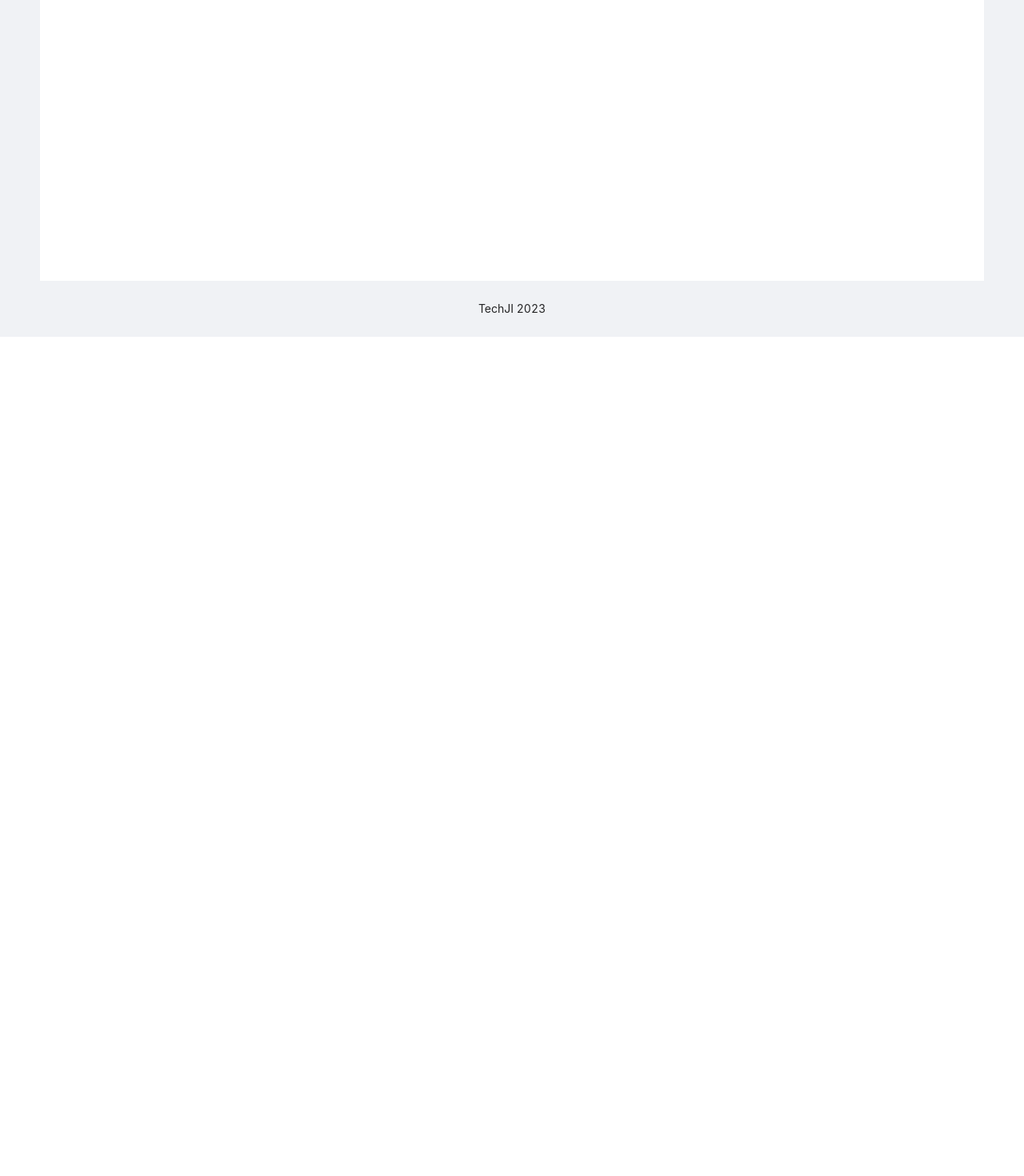
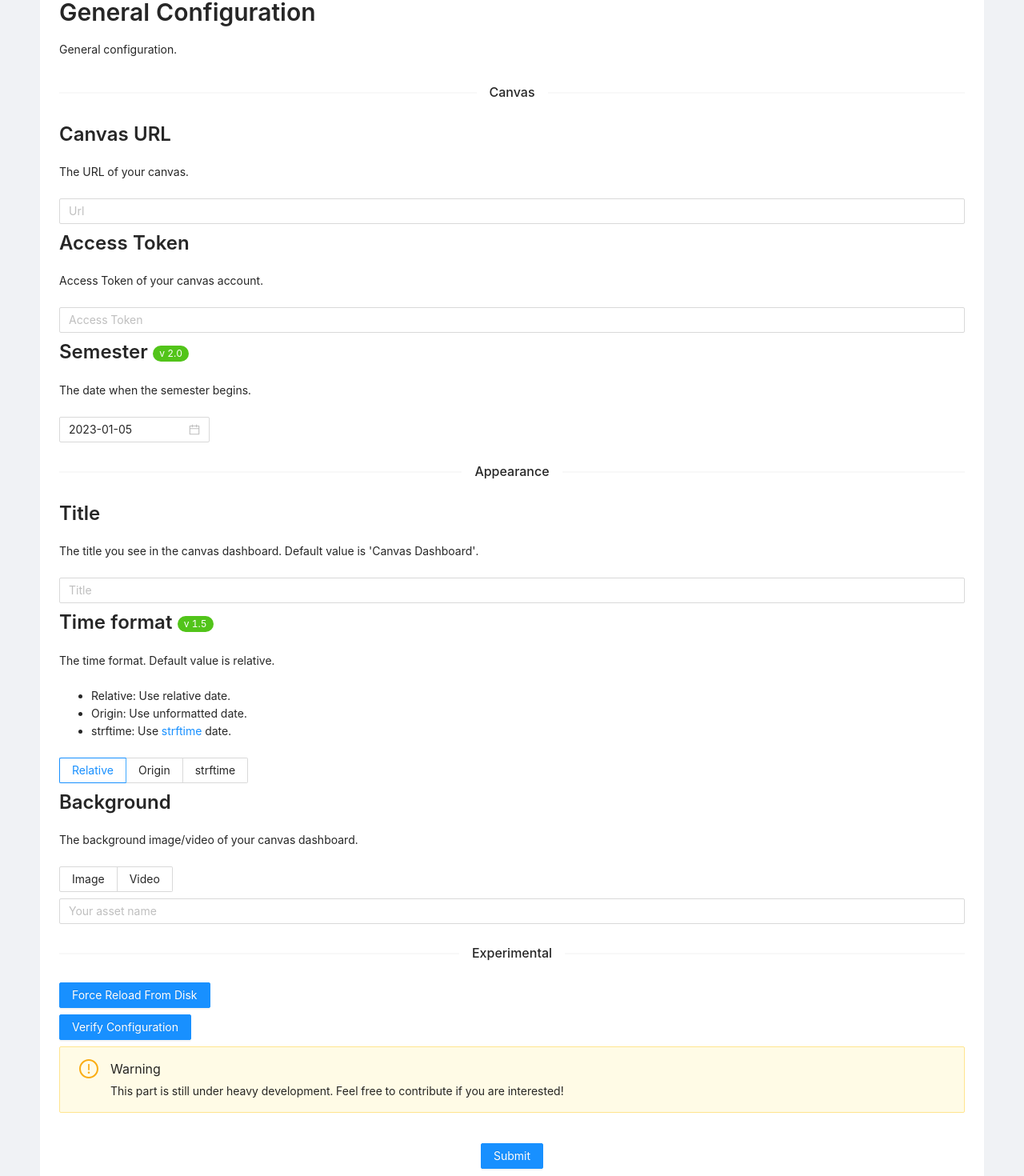
Before and after one commit to linsyking/CanvasHelper2-conf, a Vue app: page /#/settings/general in a window 1280 px wide. Shown: the part 123-1593 px from the top of the page at 80% size. Before the commit the page ends 800 px from the top, so only its background shows below. Built offline with nearby package versions, Linux system fonts and the light colour scheme; no server answers.

Commit message:
feat:basic frontend

```diff
--- a/package.json
+++ b/package.json
@@ -12,6 +12,7 @@
     "@ant-design/icons-vue": "^6.1.0",
     "ant-design-vue": "^3.2.15",
     "axios": "^1.2.2",
+    "dayjs": "^1.11.7",
     "vue": "^3.2.45",
     "vue-router": "4"
   },
--- a/src/components/Config.vue
+++ b/src/components/Config.vue
@@ -1,13 +1,193 @@
 <template>
-    <Page title="Config"></Page>
+  <Page>
+    <a-typography-title :level="2">General Configuration</a-typography-title>
+    <a-typography-paragraph>
+      General configuration.
+    </a-typography-paragraph>
+    <a-skeleton active v-if="loading" />
+    <a-space direction="vertical" style="width: 100%;" v-if="!loading">
+      <a-divider orientation="center">Canvas</a-divider>
+      <a-typography-title :level="3">Canvas URL</a-typography-title>
+      <p>The URL of your canvas.</p>
+      <a-input v-model:value="url" placeholder="Url" />
+      <a-typography-title :level="3">Access Token</a-typography-title>
+      <p>Access Token of your canvas account.</p>
+      <a-input v-model:value="token" placeholder="Access Token" />
+      <a-typography-title :level="3">Semester <a-badge count="v 2.0" :number-style="{ backgroundColor: '#52c41a' }" />
+      </a-typography-title>
+      <p>The date when the semester begins.</p>
+      <a-date-picker v-model:value="semester" />
+
+      <a-divider orientation="center">Appearance</a-divider>
+      <a-typography-title :level="3">Title</a-typography-title>
+      <p>The title you see in the canvas dashboard. Default value is 'Canvas Dashboard'.</p>
+      <a-input v-model:value="title" placeholder="Title" />
+
+      <a-typography-title :level="3">Time format <a-badge count="v 1.5"
+          :number-style="{ backgroundColor: '#52c41a' }" /></a-typography-title>
+      <p>
+        The time format. Default value is relative.
+      </p>
+      <ul>
+        <li>Relative: Use relative date.</li>
+        <li>Origin: Use unformatted date.</li>
+        <li>strftime: Use <a
+            href="https://docs.python.org/3/library/datetime.html#strftime-and-strptime-format-codes">strftime</a> date.
+        </li>
+      </ul>
+      <a-radio-group v-model:value="time_format_mode">
+        <a-radio-button value="relative">Relative</a-radio-button>
+        <a-radio-button value="origin">Origin</a-radio-button>
+        <a-radio-button value="strftime">strftime</a-radio-button>
+      </a-radio-group>
+      <a-input v-model:value="timeFormat" placeholder="strftime string" v-if="time_format_mode == 'strftime'" />
+
+      <a-typography-title :level="3">Background</a-typography-title>
+      <p>
+        The background image/video of your canvas dashboard.
+      </p>
+      <a-radio-group v-model:value="background_mode">
+        <a-radio-button value="image">Image</a-radio-button>
+        <a-radio-button value="video">Video</a-radio-button>
+      </a-radio-group>
+      <a-input v-model:value="background_url" placeholder="Your asset name"/>
+      <a-divider orientation="center">Experimental</a-divider>
+      <a-button type="primary" @click="force_reload" :loading="reload_loading">Force Reload From Disk</a-button>
+      <a-button type="primary" @click="verify" :loading="verify_loading">Verify Configuration</a-button>
+      <a-alert message="Warning"
+        description="This part is still under heavy development. Feel free to contribute if you are interested!"
+        type="warning" show-icon />
+      <a-row justify="center" style="margin-top: 30px;">
+        <a-button type="primary" @click="submit" :loading="submit_loading">Submit</a-button>
+      </a-row>
+    </a-space>
+  </Page>
 </template>
 
 <script lang="ts">
 import Page from './PageSlot.vue';
+import dayjs from 'dayjs';
+import { del, get, post, put } from "../tools/requests";
+
+import { message } from "ant-design-vue";
 import { defineComponent } from "vue";
 export default defineComponent({
-    components: {
-        Page
+  data() {
+    return {
+      title: '',
+      loading: true,
+      url: '',
+      token: '',
+      semester: dayjs(),
+      timeFormat: '',
+      background_mode: '',
+      background_url: '',
+      verify_loading: false,
+      reload_loading: false,
+      submit_loading: false,
+      has_err: false,
+      time_format_mode: 'relative'
+    };
+  },
+  methods: {
+    async remove_attribute(key: string) {
+      await del(`/config/key/${key}`);
+    },
+    async set_attribute(key: string, value: number | string) {
+      if (!value || value == '') {
+        await this.remove_attribute(key);
+        return;
+      }
+
+      if (typeof value === 'string') {
+        value = '"' + value + '"';
+      }
+      const res = await put(`/config/key/${key}`, value);
+      if (!res || res.status != 200) {
+        message.error('Failed to set attribute: ' + key);
+        this.has_err = true;
+      }
+    },
+    async reload() {
+      // Reload configuration
+      const res = await get('/config');
+      if (res && res.status === 200) {
+        // Got configuration
+        const conf = res.data;
+        this.title = conf.title;
+        this.url = conf.url;
+        this.token = conf.bid;
+        if (conf.semester_begin) {
+          this.semester = dayjs(conf.semester_begin, 'YYYY-MM-DD');
+        }
+        if (!conf.time_format || conf.time_format == 'relative' || conf.time_format == 'origin') {
+          this.time_format_mode = conf.time_format ? conf.time_format : 'relative';
+        } else {
+          this.time_format_mode = 'strftime';
+        }
+        this.timeFormat = conf.timeformat;
+        this.background_mode = conf.video ? 'video' : 'image';
+        this.background_url = conf.background_image ? conf.background_image : conf.video;
+      } else {
+        message.error('Getting configuration failed: ' + res?.data.message);
+      }
+      this.loading = false;
+    },
+    async verify() {
+      // Verify the configuration
+      this.verify_loading = true;
+      const res = await get('/config/verify');
+      if (res && res.status === 200) {
+        message.success('Configuration verified!');
+      } else {
+        message.error('Configuration verification failed: ' + res?.data.message);
+      }
+      this.verify_loading = false;
+    },
+    async force_reload() {
+      // Force Reload
+      this.reload_loading = true;
+      const res = await get('/config/refresh');
+      if (res && res.status === 200) {
+        message.success('Configuration reloaded!');
+      } else {
+        message.error('Configuration reload failed: ' + res?.data.message);
+      }
+      await this.reload();
+      this.reload_loading = false;
+    },
+    async submit() {
+      // Submit form
+      if (this.semester) {
+        const sem_f = this.semester.format('YYYY-MM-DD');
+        await this.set_attribute('semester_begin', sem_f);
+      }
+      await this.set_attribute('title', this.title);
+      await this.set_attribute('url', this.url);
+      await this.set_attribute('bid', this.token);
+      if (this.time_format_mode != 'strftime') {
+        await this.set_attribute('timeformat', this.time_format_mode);
+      } else {
+        await this.set_attribute('timeformat', this.timeFormat);
+      }
+      if (this.background_mode == 'image') {
+        await this.set_attribute('background_image', this.background_url);
+        await this.set_attribute('video', '');
+      } else if (this.background_mode == 'video') {
+        await this.set_attribute('video', this.background_url);
+        await this.set_attribute('background_image', '');
+      }
+
+      if (!this.has_err) {
+        message.success('Configuration saved!');
+      }
     }
+  },
+  mounted() {
+    this.reload();
+  },
+  components: {
+    Page
+  }
 });
 </script>
--- a/src/components/Courses.vue
+++ b/src/components/Courses.vue
@@ -1,6 +1,6 @@
 <template>
   <Page>
-    <h1>Course Configuration</h1>
+    <a-typography-title :level="2">Course Configuration</a-typography-title>
     <p>Configure all the courses.</p>
 
     <a-divider orientation="center">Course Table</a-divider>
--- a/src/components/PageSlot.vue
+++ b/src/components/PageSlot.vue
@@ -1,6 +1,6 @@
 <template>
     <a-layout-content :style="{ padding: '0 50px', marginTop: '64px' }">
-      <div :style="{ background: '#fff', padding: '24px', minHeight: '380px', marginTop: '30px' }">
+      <div :style="{ background: '#fff', padding: '24px', minHeight: '400px', marginTop: '30px' }">
         <slot></slot>
       </div>
     </a-layout-content>
--- a/src/components/Stats.vue
+++ b/src/components/Stats.vue
@@ -1,23 +1,22 @@
 <template>
-    <Page>
-        <a-typography>
-            <a-typography-title>Introduction</a-typography-title>
-            <a-typography-paragraph>
-            Canvas Helper is a tool for students to manage their courses on Canvas. It is developed by TechJI.
-            This page is still under development.
-
-            Generally, it will include some statistics about your courses/tasks.
-            </a-typography-paragraph>
-        </a-typography>
-    </Page>
+  <Page>
+    <a-typography-title :level="2">Introduction</a-typography-title>
+    <p>
+      Canvas Helper is a tool for students to manage their courses on Canvas.
+    </p>
+    <p>
+      Generally, this page will include some statistics about your courses/tasks.
+    </p>
+    <a-alert message="Warning" description="This page is still under heavy development. Feel free to contribute if you are interested!" type="warning" show-icon />
+  </Page>
 </template>
 
 <script lang="ts">
 import Page from './PageSlot.vue'
 import { defineComponent } from "vue";
 export default defineComponent({
-    components: {
-        Page
-    }
+  components: {
+    Page
+  }
 });
 </script>
```
Also changed, not shown: 1 other file (tests, documents, lock files or other folders).
